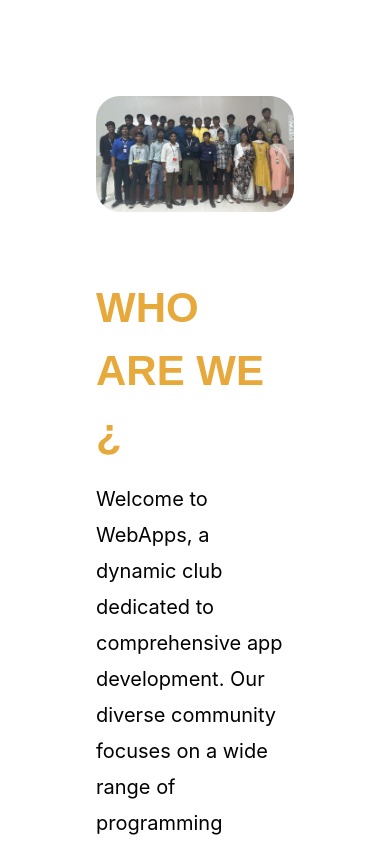
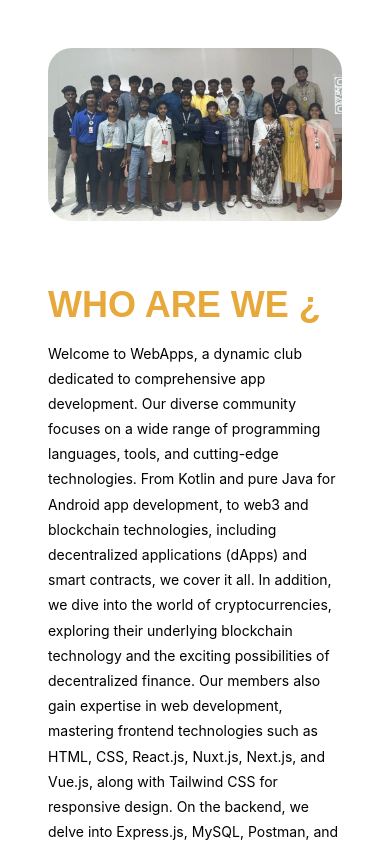
Before and after one commit to adsrisanth/WebAppsClub_Website, a Nuxt app in the folder frontend/: page /home in a window 390 px wide. Shown: the top 844 px of the page. Built offline with nearby package versions, Linux system fonts and the light colour scheme.

Commit message:
Mobile_View

```diff
--- a/frontend/pages/forgot.vue
+++ b/frontend/pages/forgot.vue
@@ -22,10 +22,12 @@
             />
           </div>
         </div>
-          <!-- Submit Button -->
+        <!-- Send OTP -->
+        <NuxtLink to="/">
           <button class="w-full bg-white border dark:border-black border-gray-500 text-black text-[14px] font-inter rounded-lg py-3 mt-10 hover:bg-[#2831bc] hover:text-white transition duration-300">
-            <NuxtLink to="/">Send OTP</NuxtLink>
+            <span>OTP</span>
           </button>
+        </NuxtLink>
       </div>
     </div>
     <div class="absolute flex top-10 end-10 ">
--- a/frontend/pages/home.vue
+++ b/frontend/pages/home.vue
@@ -1,16 +1,16 @@
 <template>
     <div>
-        <div class="flex flex-col p-24 md:flex-row h-full place-items-center justify-center gap-16">
+        <div class="flex flex-col vvsm:p-12 p-24 md:flex-row h-full place-items-center justify-center gap-16">
             <!-- Image Section -->
-            <div class="md:w-1/2 md:flex md:overflow-hidden hover:shadow-lg hover:shadow-[#e7a93c] hover:rounded-3xl dark:hover:shadow-[#0ee2b7] hover:duration-1000">
+            <div class="vvsm:w-full md:w-1/2 md:flex md:overflow-hidden hover:shadow-lg hover:shadow-[#e7a93c] hover:rounded-3xl dark:hover:shadow-[#0ee2b7] hover:duration-1000">
                 <NuxtLink to="/">
                     <img src="../assets/images/team.jpg" class="w-full rounded-3xl" alt="Team Image">
                 </NuxtLink>
             </div>
             <!-- Text Section -->
             <div class="md:w-1/2">
-                <span class="text-[42px] font-montserrat text-[#e7a93c] font-bold dark:text-[#0ee2b7]">WHO ARE WE ¿</span>
-                <span class="flex flex-row md:text-[16px] text-xl font-inter dark:text-slate-200 mt-4" style="line-height: 1.8;">
+                <span class="vvsm:text-4xl text-[42px] font-montserrat text-[#e7a93c] font-bold dark:text-[#0ee2b7]">WHO ARE WE ¿</span>
+                <span class="vvsm:text-sm flex flex-row md:text-[16px] text-xl font-inter dark:text-slate-200 mt-4" style="line-height: 1.8;">
                     Welcome to WebApps, a dynamic club dedicated to comprehensive app development. Our diverse community focuses on a wide range of programming languages, tools, and cutting-edge technologies. From Kotlin and pure Java for Android app development, to web3 and blockchain technologies, including decentralized applications (dApps) and smart contracts, we cover it all.
                     In addition, we dive into the world of cryptocurrencies, exploring their underlying blockchain technology and the exciting possibilities of decentralized finance. Our members also gain expertise in web development, mastering frontend technologies such as HTML, CSS, React.js, Nuxt.js, Next.js, and Vue.js, along with Tailwind CSS for responsive design.
                     On the backend, we delve into Express.js, MySQL, Postman, and Node.js, enabling our members to build robust and scalable applications. And for those seeking a touch of elegance, we even venture into the realm of design, utilizing Figma for creating visually stunning interfaces.
```
Lines whose indentation alone changed are shown as unchanged.
